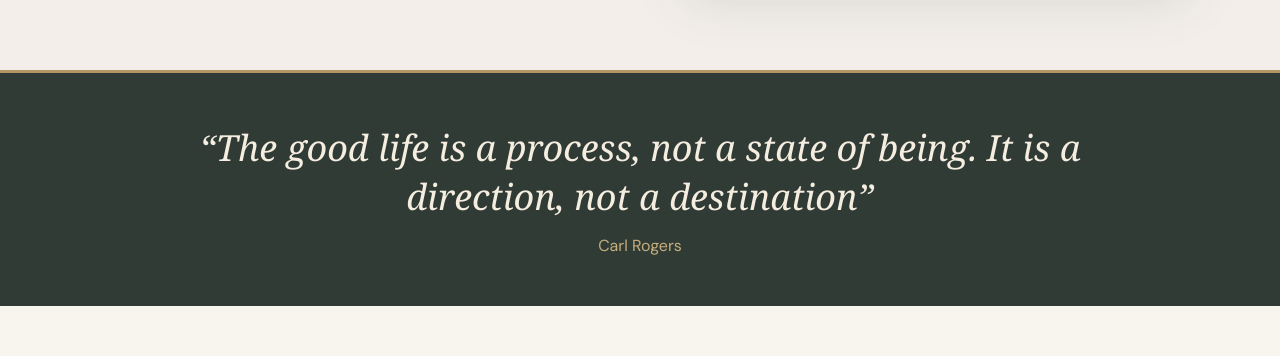
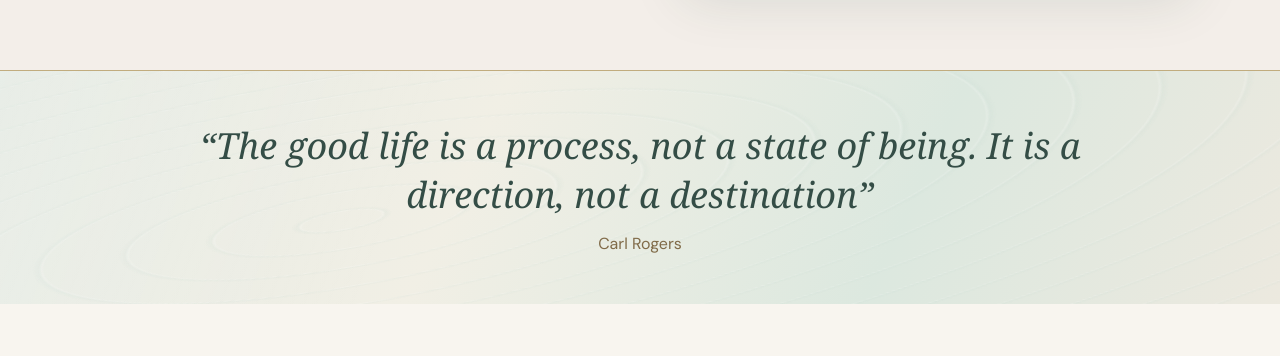
Before and after one commit to MarkDiamant/zehavah-handler-website, a Next.js app: page /about-me in a window 1280 px wide. Shown: the part 713-1069 px from the top of the page. Built offline with nearby package versions, Linux system fonts and the light colour scheme; a web font is replaced by a local one.

Commit message:
Unify quotations with subtle sage water-ripple animation and accessible reduced-motion fallback

```diff
--- a/app/globals.css
+++ b/app/globals.css
@@ -267,3 +267,31 @@ footer .ds-credit{align-items:center!important;margin:0 auto!important}
 .insomnia-quote{border-top:3px solid #b39762}
 @media(max-width:760px){.insomnia-image-aside{grid-template-columns:1fr}.insomnia-aside-image{min-height:240px}.insomnia-aside-copy{padding:32px 6%}.insomnia-image-break{min-height:240px;padding:30px 6%}.intro{padding-top:36px!important}.original-quote{padding:15px 18px!important}.ds-credit{transform:scale(.85)!important;transform-origin:left center!important}}
 @media(prefers-reduced-motion:reduce){.button,.insomnia-step-number,.insomnia-faq{transition:none!important}}
+
+
+/* Calm, unified water-light quote treatment */
+.insomnia-quote,.quote,.original-quote{
+ position:relative!important;isolation:isolate;overflow:hidden;
+ background:linear-gradient(115deg,#e5ebe4 0%,#f1efe5 37%,#dce8df 70%,#ece9df 100%)!important;
+ color:#344d46!important;border-top:1px solid #c1ac7e!important;
+}
+.insomnia-quote:before,.quote:before,.original-quote:after{
+ content:"";position:absolute;z-index:-1;pointer-events:none;
+ inset:-60% -25%;
+ background:repeating-radial-gradient(ellipse at 36% 48%,transparent 0,transparent 38px,#ffffff5e 40px,#c0d7cd44 43px,transparent 49px,transparent 84px);
+ transform:rotate(-10deg) scale(1.05);
+ opacity:.5;animation:zh-waterlight 24s ease-in-out infinite alternate;
+}
+.insomnia-quote:after,.quote:after{
+ content:"";position:absolute;z-index:-1;pointer-events:none;inset:0;
+ background:linear-gradient(110deg,transparent 20%,#fff7 42%,transparent 64%);
+ background-size:220% 100%;animation:zh-glimmer 32s ease-in-out infinite alternate;opacity:.45;
+}
+.insomnia-quote blockquote,.quote blockquote,.original-quote blockquote,
+.insomnia-quote p,.quote p,.original-quote p{color:#344d46!important;text-shadow:none!important;position:relative;z-index:1}
+.insomnia-quote span,.quote span,.original-quote span{color:#806b49!important;position:relative;z-index:1}
+.original-quote{border-left:3px solid #b39762!important;background:linear-gradient(115deg,#e5ebe4,#f1efe5,#dce8df)!important}
+@keyframes zh-waterlight{0%{transform:translate(-1.5%,-1%) rotate(-10deg) scale(1.03)}100%{transform:translate(1.5%,1%) rotate(-8deg) scale(1.11)}}
+@keyframes zh-glimmer{0%{background-position:100% 0}100%{background-position:0% 0}}
+@media(prefers-reduced-motion:reduce){.insomnia-quote:before,.insomnia-quote:after,.quote:before,.quote:after,.original-quote:after{animation:none!important}}
+@media(max-width:700px){.insomnia-quote:before,.quote:before,.original-quote:after{opacity:.3;animation-duration:35s}.insomnia-quote:after,.quote:after{opacity:.25}}
```
